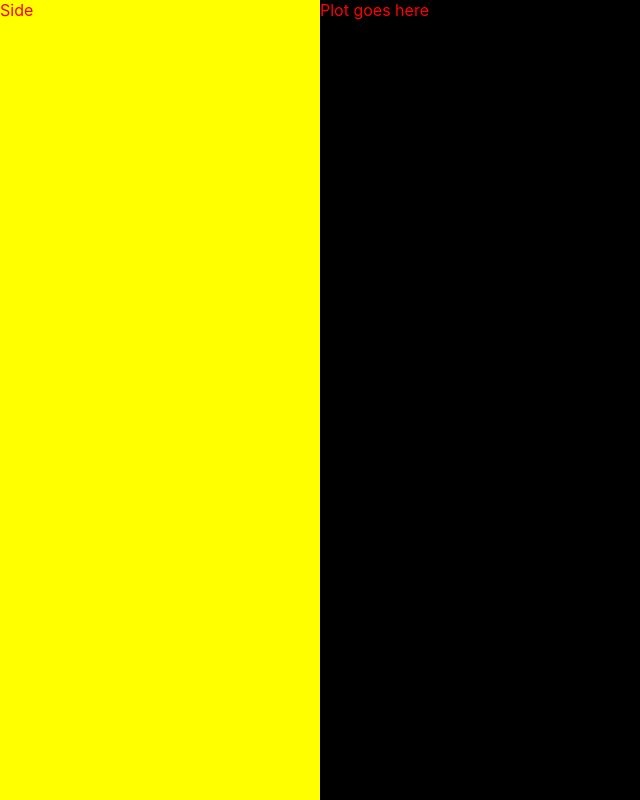
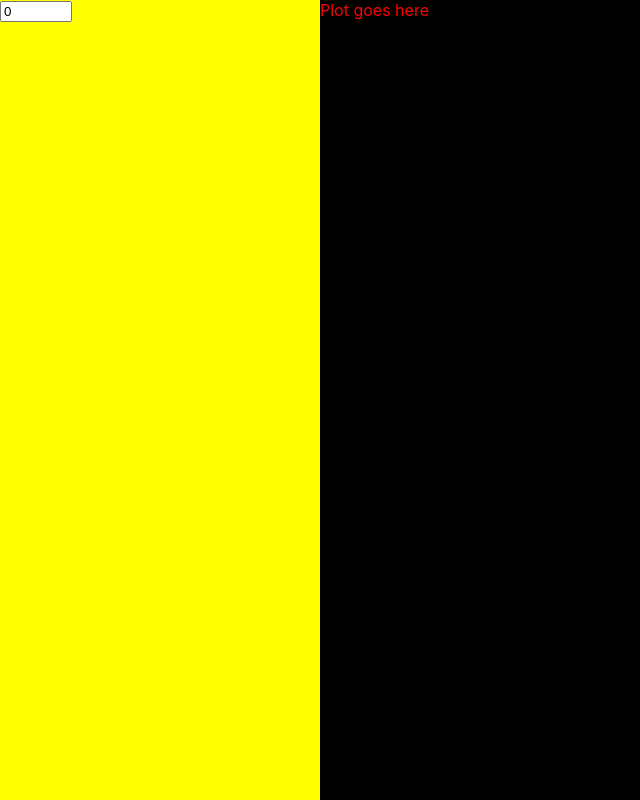
Before and after one commit to mithi/hello-tiny-box, a React (Create React App) app: page / in a window 1280 px wide. Shown: the whole page, without its empty margins (0-640 px from the left). Built offline with nearby package versions, Linux system fonts and the light colour scheme.

Commit message:
feat: Add number input field to app

```diff
--- a/src/App.js
+++ b/src/App.js
@@ -1,13 +1,41 @@
-import React from "react"
+import React, { useState } from "react"
 import "./App.css"
+import NumericInputField from "./NumericInputField"
 
-function App() {
+const ControlBar = () => {
+    const [value, setValue] = useState({ cameraView: 0 })
+
+    const setField = (id, newValue) => {
+        if (id === "cameraView") {
+            setValue({ cameraView: newValue })
+        }
+        console.log(value, id, newValue)
+    }
+
     return (
-        <div id="main">
-            <div id="controls">Side</div>
-            <div id="plot">Plot goes here</div>
+        <div id="controls">
+            <NumericInputField
+                label
+                id="cameraView"
+                value={value.cameraView}
+                setField={setField}
+                rangeParams={{ minVal: -100, maxVal: 100, stepVal: 5 }}
+            />
         </div>
     )
 }
 
+const Plot = () => <div id="plot">Plot goes here</div>
+
+class App extends React.Component {
+    render() {
+        return (
+            <div id="main">
+                <ControlBar />
+                <Plot />
+            </div>
+        )
+    }
+}
+
 export default App
```
